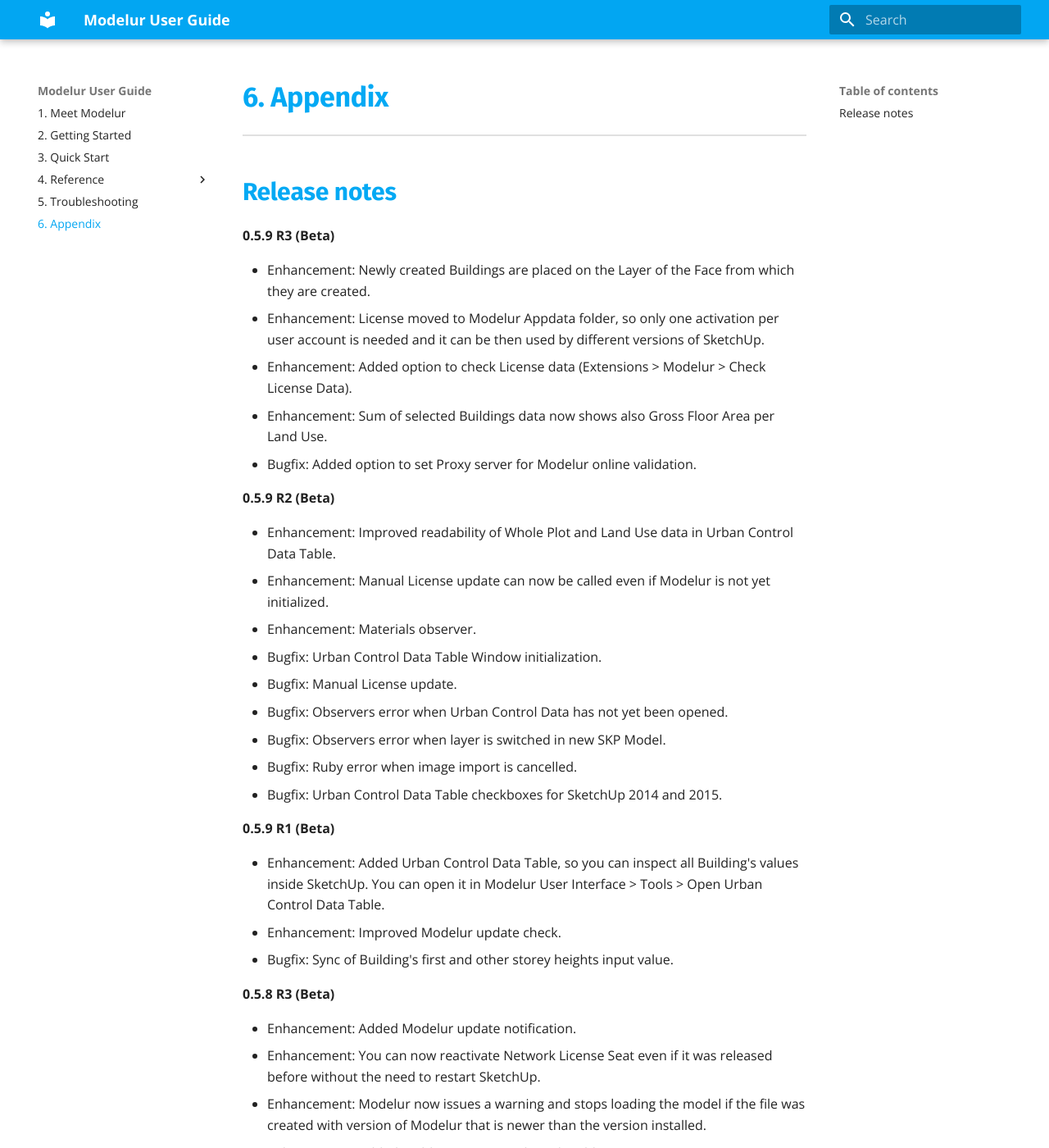
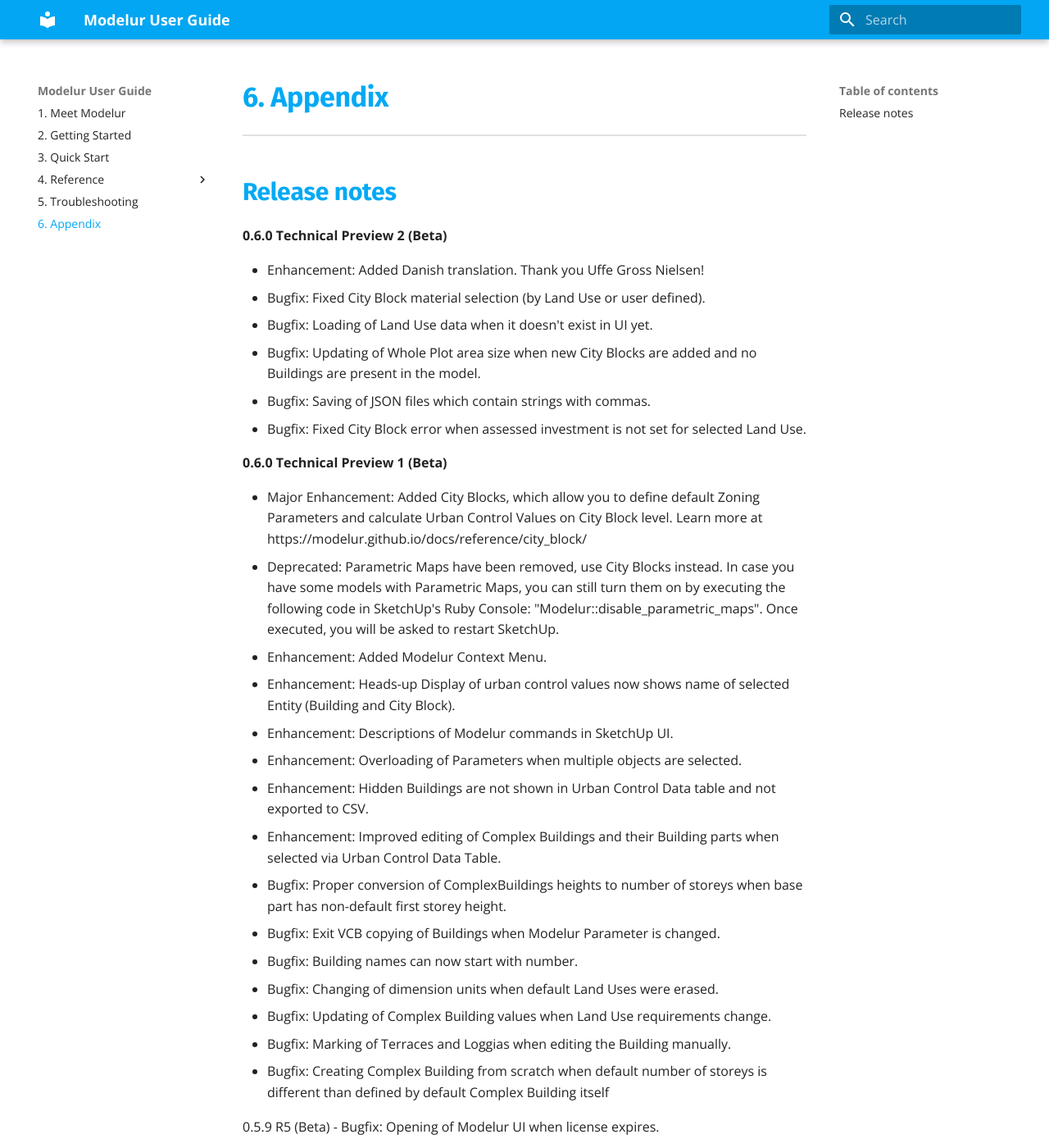
Before and after one commit to Modelur/docs, an MkDocs documentation site: the page built from docs/appendix.md, in a window 1280 px wide and 1400 px high. Shown: the whole window at 82% size. Built offline with MkDocs 1.6.1 and Material for MkDocs 9.7.7, drawn with Linux system fonts in a browser that asks for light colours; old or Windows-style settings are respelled for this version of MkDocs; some of the changed text lies outside the part shown.

Commit message:
Added latest release notes.

```diff
--- a/docs/appendix.md
+++ b/docs/appendix.md
@@ -1,5 +1,40 @@
 Release notes
 -------------
+**0.6.0 Technical Preview 2 (Beta)**
+
+- Enhancement: Added Danish translation. Thank you Uffe Gross Nielsen!
+- Bugfix: Fixed City Block material selection (by Land Use or user defined).
+- Bugfix: Loading of Land Use data when it doesn't exist in UI yet.
+- Bugfix: Updating of Whole Plot area size when new City Blocks are added and no Buildings are present in the model.
+- Bugfix: Saving of JSON files which contain strings with commas.
+- Bugfix: Fixed City Block error when assessed investment is not set for selected Land Use.
+
+**0.6.0 Technical Preview 1 (Beta)**
+
+- Major Enhancement: Added City Blocks, which allow you to define default Zoning Parameters and calculate Urban Control Values on City Block level. Learn more at https://modelur.github.io/docs/reference/city_block/
+- Deprecated: Parametric Maps have been removed, use City Blocks instead. In case you have some models with Parametric Maps, you can still turn them on by executing the following code in SketchUp's Ruby Console: "Modelur::disable_parametric_maps". Once executed, you will be asked to restart SketchUp.
+- Enhancement: Added Modelur Context Menu.
+- Enhancement: Heads-up Display of urban control values now shows name of selected Entity (Building and City Block).
+- Enhancement: Descriptions of Modelur commands in SketchUp UI.
+- Enhancement: Overloading of Parameters when multiple objects are selected.
+- Enhancement: Hidden Buildings are not shown in Urban Control Data table and not exported to CSV.
+- Enhancement: Improved editing of Complex Buildings and their Building parts when selected via Urban Control Data Table.
+- Bugfix: Proper conversion of ComplexBuildings heights to number of storeys when base part has non-default first storey height.
+- Bugfix: Exit VCB copying of Buildings when Modelur Parameter is changed.
+- Bugfix: Building names can now start with number.
+- Bugfix: Changing of dimension units when default Land Uses were erased.
+- Bugfix: Updating of Complex Building values when Land Use requirements change.
+- Bugfix: Marking of Terraces and Loggias when editing the Building manually.
+- Bugfix: Creating Complex Building from scratch when default number of storeys is different than defined by default Complex Building itself
+
+0.5.9 R5 (Beta)
+- Bugfix: Opening of Modelur UI when license expires.
+
+0.5.9 R4 (Beta)
+- Enhancement: Added support for validating Modelur behind proxy using NTLM authentication protocol.
+
+
+
 **0.5.9 R3 (Beta)**
 
  - Enhancement: Newly created Buildings are placed on the Layer of the Face from which they are created.
```
